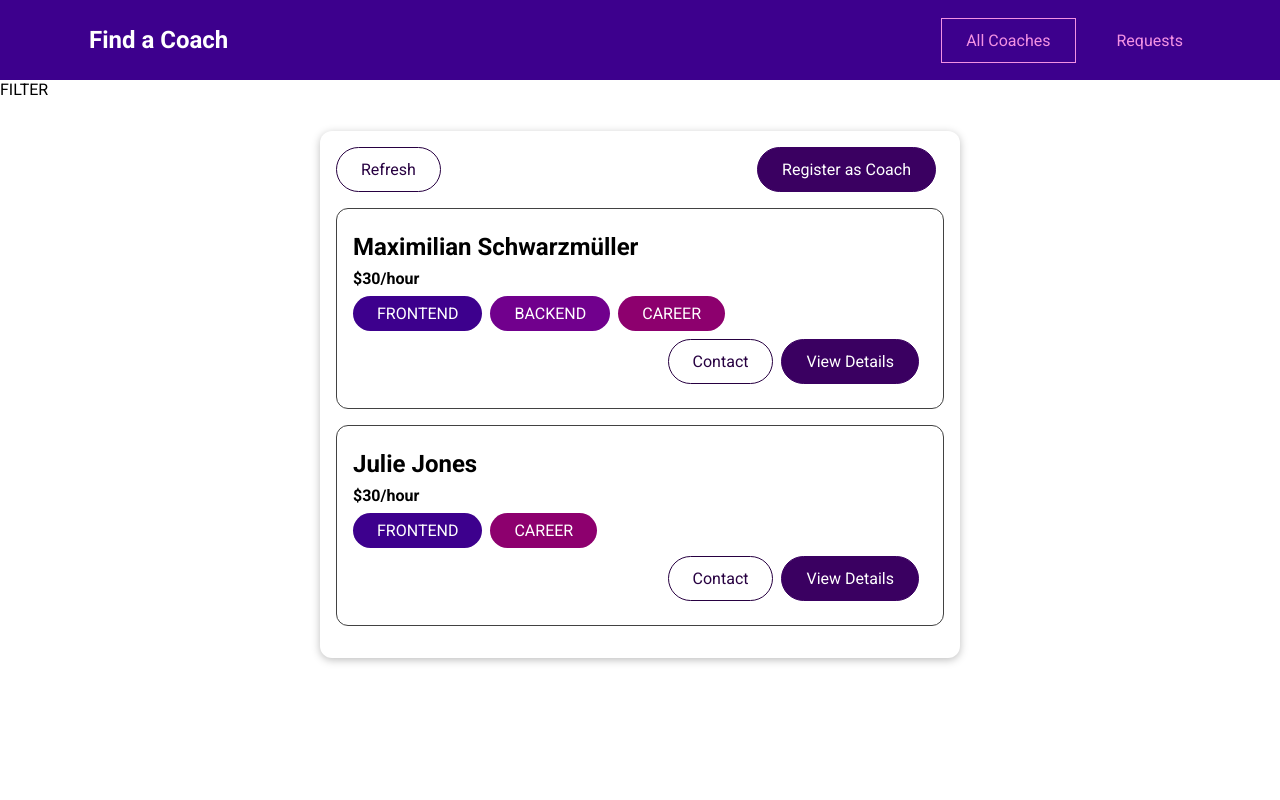
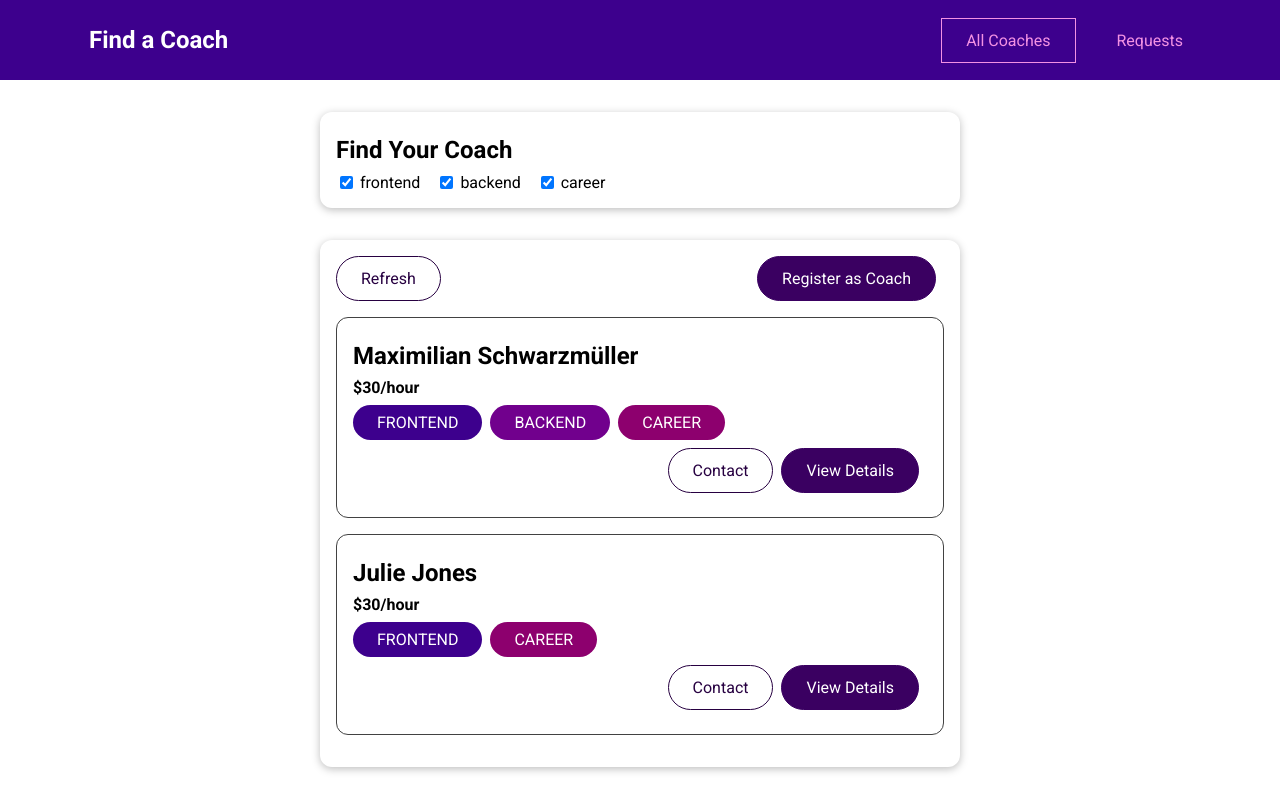
Before and after one commit to iNo0r/Vue-demo-find-a-coach, a Vue app: page /coaches in a window 1280 px wide. Built offline with nearby package versions, Linux system fonts and the light colour scheme.

Commit message:
filtering coaches

```diff
--- /dev/null
+++ b/src/components/coaches/CoachFilter.vue
@@ -0,0 +1,96 @@
+<template>
+  <base-card>
+    <h2>Find Your Coach</h2>
+    <span class="filter-option">
+      <!-- The Checkbox here is checked, so the user can  uncheck
+         them to fileter the coaches -->
+      <input type="checkbox" id="frontend" checked @change="setFilter" />
+      <!-- "for"s role to check the checkbox if the label pressed   -->
+      <label for="frontend">frontend</label>
+    </span>
+    <span class="filter-option">
+      <input type="checkbox" id="backend" checked @change="setFilter" />
+      <label for="backend">backend</label>
+    </span>
+    <span class="filter-option">
+      <input type="checkbox" id="career" checked @change="setFilter" />
+      <label for="career">career</label>
+    </span>
+  </base-card>
+</template>
+
+<script>
+export default {
+  emits: ['change-filter'],
+  data() {
+    return {
+      filters: {
+        frontend: true,
+        backend: true,
+        career: true
+      }
+    };
+  },
+  methods: {
+    setFilter(event) {
+      const inputId = event.target.id;
+      const isActive = event.target.checked;
+      const updatedFilters = {
+        ...this.filters,
+        [inputId]: isActive
+      };
+      this.filters = updatedFilters;
+      this.$emit('change-filter', updatedFilters);
+    }
+  }
+};
+</script>
+
+<style scoped>
+h2 {
+  margin: 0.5rem 0;
+}
+
+.filter-option {
+  margin-right: 1rem;
+}
+
+.filter-option label,
+.filter-option input {
+  vertical-align: middle;
+}
+
+.filter-option label {
+  margin-left: 0.25rem;
+}
+
+.filter-option.active label {
+  font-weight: bold;
+}
+</style>
+<!--
+1- how to derive a value from a check box and checked value ?
+2- at assigning
+object value to another instance why utilize ... instade of just noramlly
+assiging it ?
+   const updatedFilters = {
+        ...this.filters
+      };
+      instead of
+
+    const updatedFilters = this.filters;
+
+3- explain this code
+    let filters=  {
+        frontend: true,
+        backend: true,
+        career: true
+      };
+      const inputId = 'backend';
+      const isActive =false;
+      const updatedFilters = {
+        ...filters,
+        [inputId]: isActive
+      };
+      filters = updatedFilters
+-->
--- a/src/components/pages/coaches/CoachDetail.vue
+++ b/src/components/pages/coaches/CoachDetail.vue
@@ -54,7 +54,7 @@
     this.selectedCoach = this.$store.getters['coaches/coaches'].find(
       coach => coach.id === this.id
     );
-    console.log(this.selectedCoach);
+    // console.log(this.selectedCoach);
   }
 };
 </script>
--- a/src/components/pages/coaches/CoachList.vue
+++ b/src/components/pages/coaches/CoachList.vue
@@ -1,6 +1,6 @@
 <template>
   <section>
-    FILTER
+    <coach-filter @change-filter="setFilters"></coach-filter>
   </section>
   <section>
     <base-card>
@@ -20,7 +20,8 @@
           :last-name="coach.lastName"
           :rate="coach.hourlyRate"
           :areas="coach.areas"
-        ></coach-item>
+        >
+        </coach-item>
       </ul>
       <h3 v-else>No Coaches found.</h3></base-card
     >
@@ -29,13 +30,45 @@
 
 <script>
 import CoachItem from '../../coaches/CoachItem.vue';
+import CoachFilter from '../../coaches/CoachFilter.vue';
 export default {
   components: {
-    CoachItem
+    CoachItem,
+    CoachFilter
+  },
+  data() {
+    return {
+      activeFilters: {
+        frontend: true,
+        backend: true,
+        career: true
+      }
+    };
+  },
+  methods: {
+    setFilters(updatedFilters) {
+      this.activeFilters = updatedFilters;
+      console.log(updatedFilters);
+    }
   },
   computed: {
     filteredCoaches() {
-      return this.$store.getters['coaches/coaches'];
+      let coaches = this.$store.getters['coaches/coaches'];
+      // in filter methos when ever is true returned,
+      // item will be added to the filterd array
+      return coaches.filter(coach => {
+        if (this.activeFilters.frontend && coach.areas.includes('frontend')) {
+          return true;
+        }
+        if (this.activeFilters.backend && coach.areas.includes('backend')) {
+          return true;
+        }
+        if (this.activeFilters.career && coach.areas.includes('career')) {
+          console.log('hi');
+          return true;
+        }
+        return false;
+      });
     },
     hasCoaches() {
       return this.$store.getters['coaches/coaches'];
```
Also changed, not shown: src/hola.js (added).
